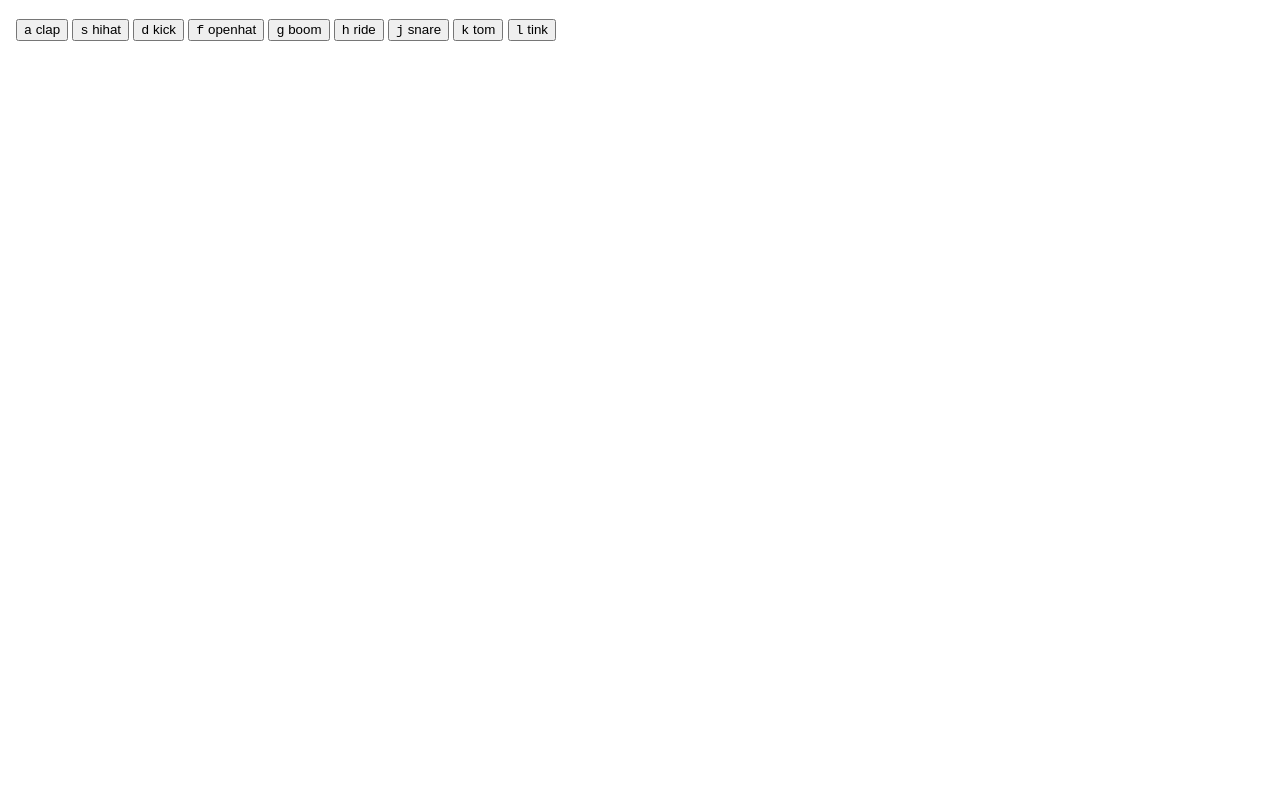
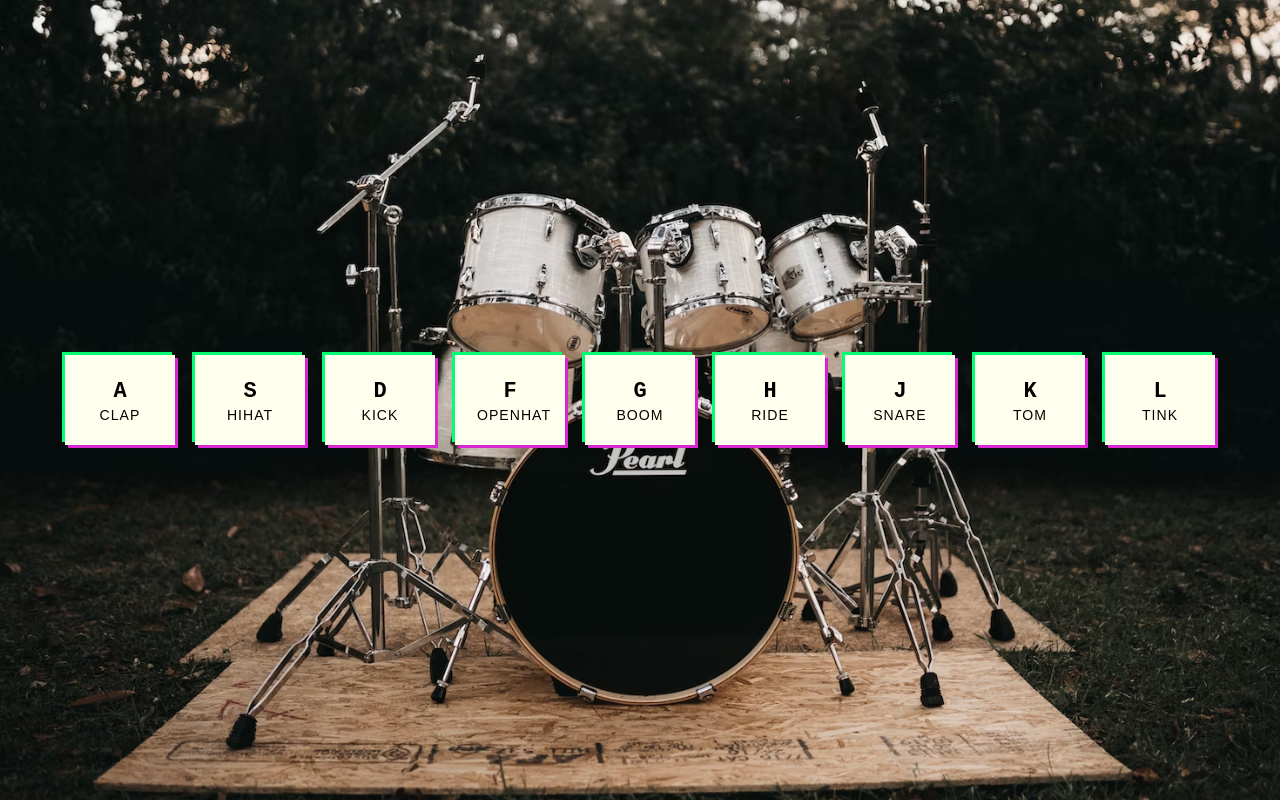
Before and after one commit to Kalki2706/JavaScript-30, a plain HTML site: page 01-Drum-Kit/index.html in a window 1280 px wide. Drawn offline with Linux system fonts and the light colour scheme.

Commit message:
Update styles.css

```diff
--- a/01-Drum-Kit/styles.css
+++ b/01-Drum-Kit/styles.css
@@ -17,5 +17,46 @@ body {
 .container {
   width: 100%;
   min-height: 100dvh;
+  padding: 0.75em;
+  background: url(./assets/drum-kit.avif) center/cover;
+  display: grid;
+  place-content: center;
+}
+
+.buttons {
+  display: flex;
+  flex-wrap: wrap;
+  align-items: center;
+  justify-content: center;
+  gap: clamp(1.5rem, 4vw, 2rem);
+}
+
+button,
+span {
+  text-transform: uppercase;
+}
+
+.--btn {
+  width: clamp(90px, 10vw, 110px);
   padding: 1em;
+  font-size: clamp(1.8rem, 5vw, 2.2rem);
+  font-weight: bold;
+  background: #f3f3f3;
+  filter: drop-shadow(3px 3px rgb(247, 0, 255)) sepia(30%)
+    drop-shadow(-3px -3px rgb(0, 255, 115));
+  border: none;
+  cursor: pointer;
+  transition: transform 0.2s;
 }
+
+.playing {
+  transform: scale(1.1);
+}
+
+span {
+  display: block;
+  font-size: clamp(1rem, 1.1vw, 1.5rem);
+  font-weight: normal;
+  letter-spacing: 1px;
+  margin-top: 0.25em;
+}
```
